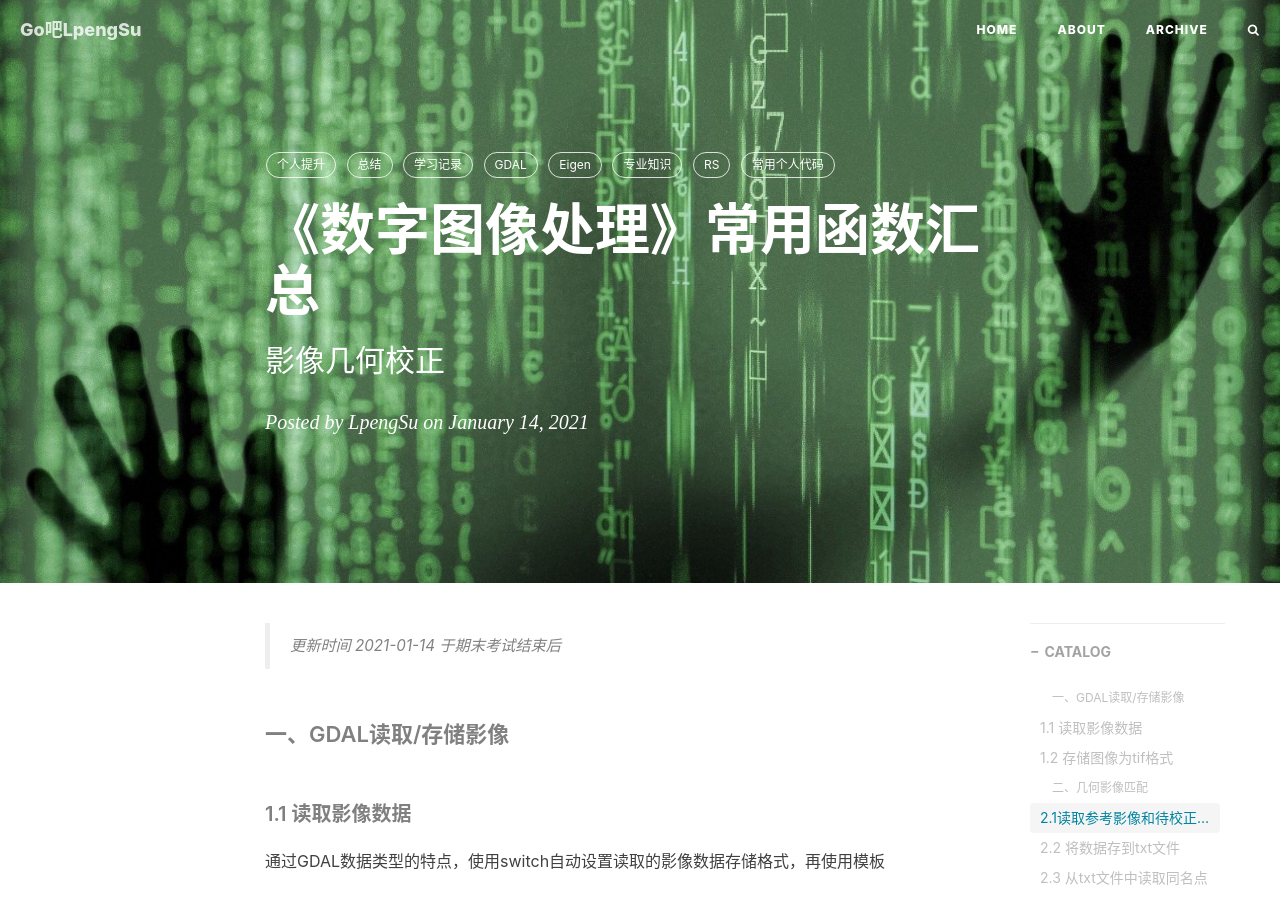
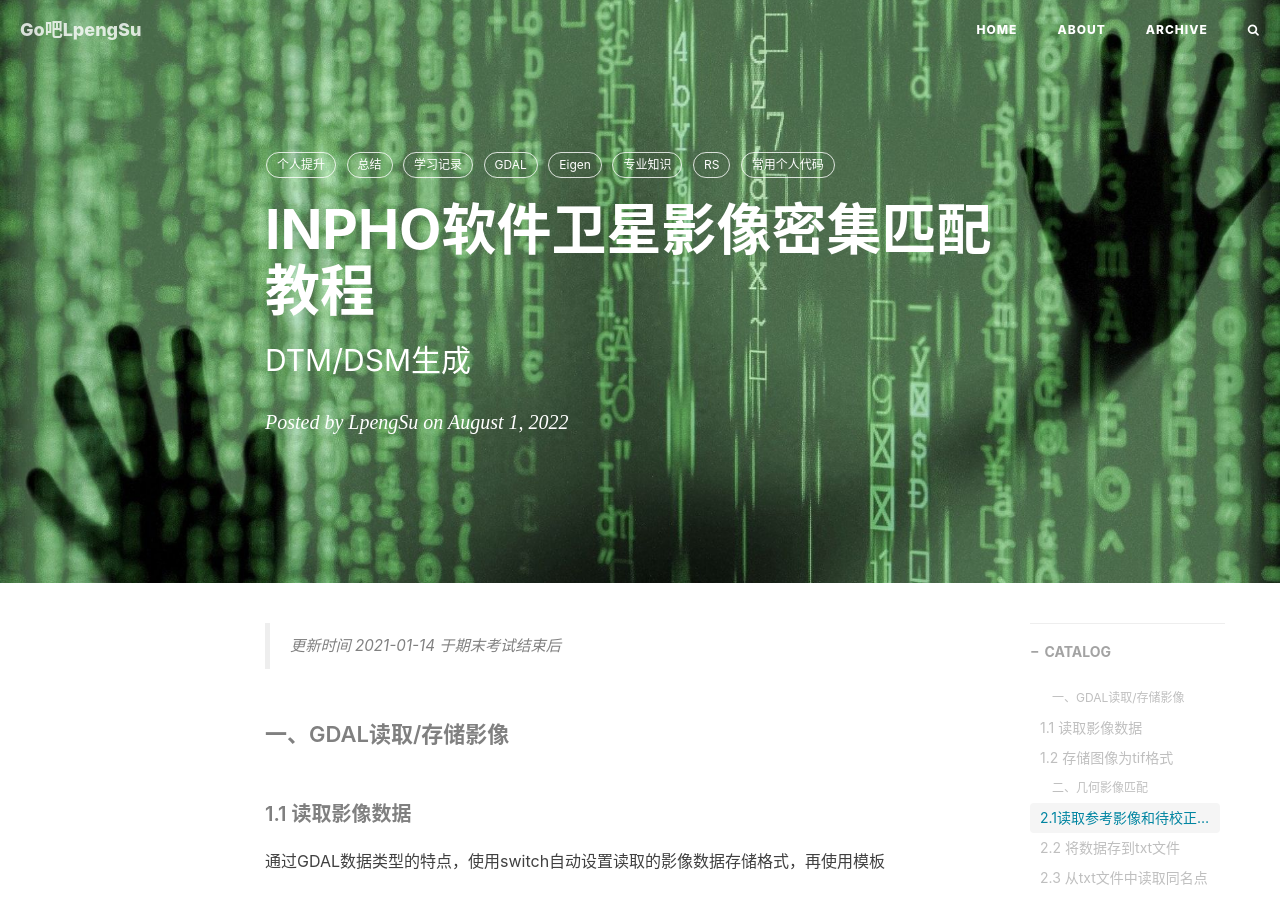
Before and after one commit to YueyueBird-su/YueyueBird-su.github.io, a Jekyll site: the page built from _posts/2021-01-14-jiHeJiaoZheng.md, in a window 1280 px wide and 900 px high. Built offline with Jekyll 4.4.1, drawn with Linux system fonts in a browser that asks for light colours; nearby versions of some CDN libraries; comment, search, counter and statistics services are not loaded.

Commit message:
2020 08 01

```diff
--- a/_posts/2021-01-14-jiHeJiaoZheng.md
+++ b/_posts/2021-01-14-jiHeJiaoZheng.md
@@ -1,8 +1,8 @@
 ---
 layout:     post
-title:      "《数字图像处理》常用函数汇总"
-subtitle:   "影像几何校正"
-date:       2021-01-14 12:00:00
+title:      "INPHO软件卫星影像密集匹配教程"
+subtitle:   "DTM/DSM生成"
+date:       2022-08-01 21:00:00
 author:     "LpengSu"
 header-img: "img/posts_img/2020-11-17-JiHeJiaoZheng/bg.jpg"
 catalog: true
```
Also changed, not shown: _posts/2022-08-01-InPHO卫星影像密集匹配.md (added, +59 -0 lines).
